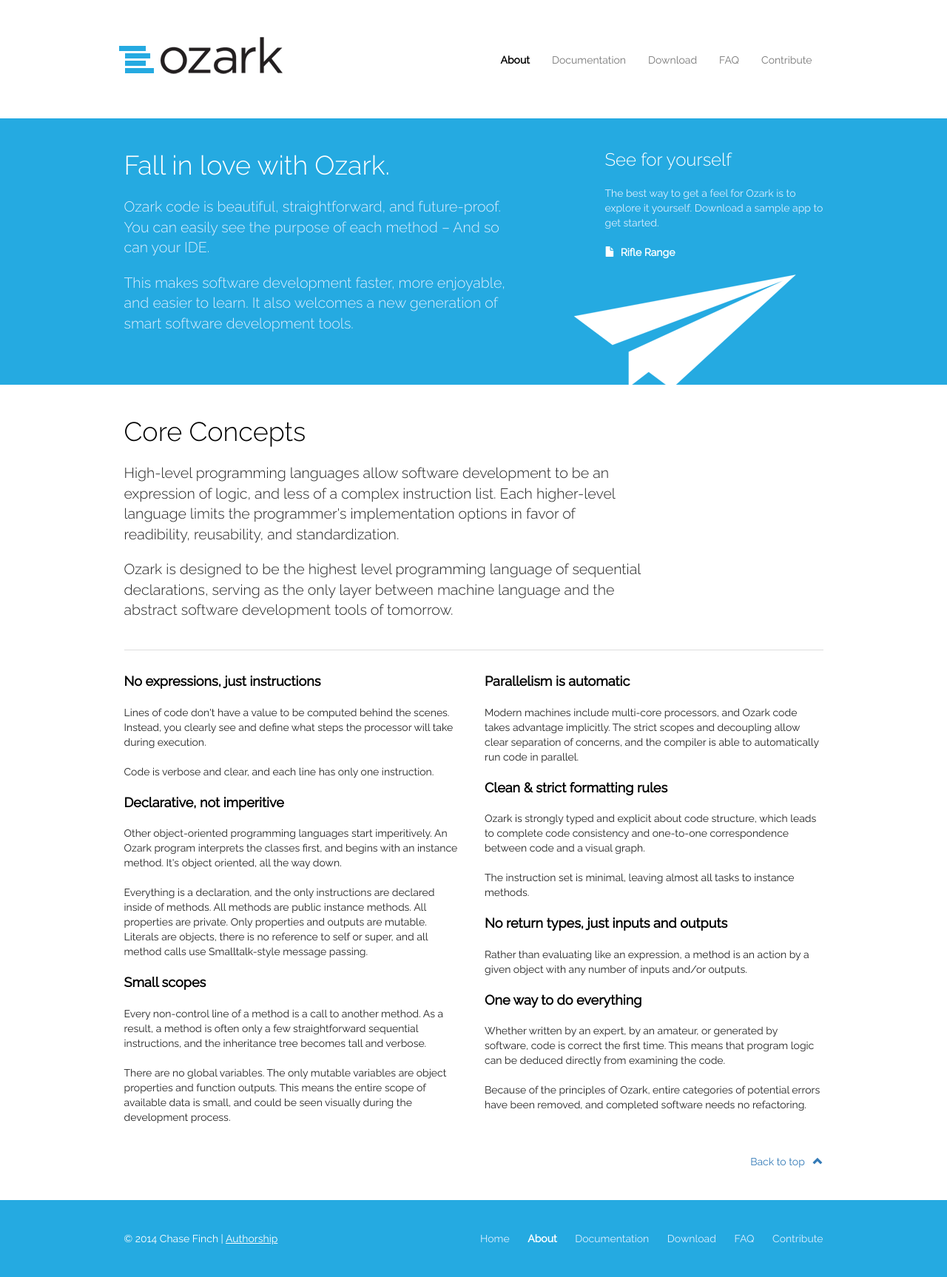
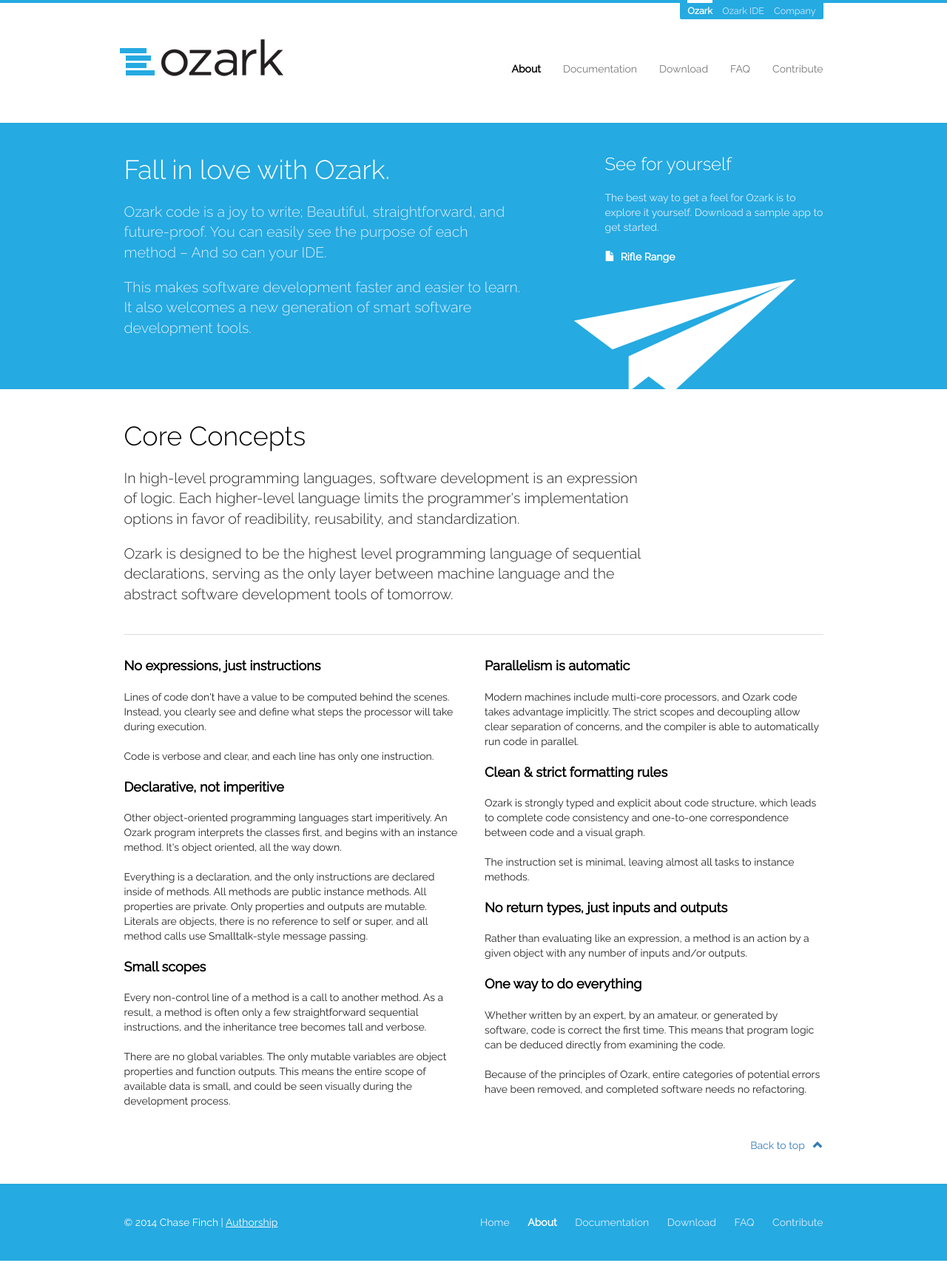
Before and after one commit to chasefinch/ozark-lang.github.io, a PHP site: page /about-ozark in a window 1280 px wide. Shown: the whole page at 74% size. After the commit the page ends 1704 px from the top, so only its background shows below. Run offline with PHP 8.4, Linux system fonts and the light colour scheme; some libraries are stand-ins or nearby versions.

Commit message:
Ribbon section, other stuff

```diff
--- a/about-ozark.php
+++ b/about-ozark.php
@@ -1,5 +1,14 @@
 <?php $title = "Ozark Language - About"; $description = "Ozark is an elegant, open-source programming language. Through strict code standards, Ozark enables new tools for generating software."; require('includes/header.php'); ?>
   <body>
+    <section class="ribbon">
+      <div class='container'>
+        <div class='row'>
+          <div class='col-md-10 col-md-offset-1'>
+            <?php $site = 'ozark'; require('includes/site-nav.php'); ?>
+          </div>
+        </div>
+      </div>
+    </section>
   	<header>
 	  	<div class='container'>
         <div class='row'>
@@ -9,7 +18,6 @@
         </div>
 	    </div>
   	</header>
-    <section class='offset'></section>
     <section class='blue airplane'>
       <div class='container'>
         <div class='row'>
@@ -17,8 +25,8 @@
             <div class='row'>
               <div class='col-sm-7'>
                 <h1>Fall in love with Ozark.</h1>
-                <p class='lead'>Ozark code is beautiful, straightforward, and future-proof. You can easily see the purpose of each method &ndash; And so can your IDE.</p>
-                <p class='lead'>This makes software development faster, more enjoyable, and easier to learn. It also welcomes a new generation of smart software development tools.</p>
+                <p class='lead'>Ozark code is a joy to write; Beautiful, straightforward, and future-proof. You can easily see the purpose of each method &ndash; And so can your IDE.</p>
+                <p class='lead'>This makes software development faster and easier to learn. It also welcomes a new generation of smart software development tools.</p>
                 <div style='clear:both;'></div>
               </div>
               <div class='col-sm-4 col-sm-offset-1'>
@@ -42,7 +50,7 @@
             <div class='row'>
               <div class='col-sm-9'>
                 <h1>Core Concepts</h1>
-                <p class='lead'>High-level programming languages allow software development to be an expression of logic, and less of a complex instruction list. Each higher-level language limits the programmer's implementation options in favor of readibility, reusability, and standardization.</p>
+                <p class='lead'>In high-level programming languages, software development is an expression of logic. Each higher-level language limits the programmer's implementation options in favor of readibility, reusability, and standardization.</p>
                 <p class='lead'>Ozark is designed to be the highest level programming language of sequential declarations, serving as the only layer between machine language and the abstract software development tools of tomorrow.</p>
               </div>
             </div>
--- a/css/style.css
+++ b/css/style.css
@@ -16,8 +16,6 @@ h2.subheading, h3.subheading { margin-bottom:2em; }
 h1.main-heading { margin-top:0; padding-top:0; }
 
 a.download { font-weight:bold; text-decoration:none; }
-
-.bg-pad { padding-bottom:40px; }
 
 .btn { margin-bottom:1em; }
 
@@ -49,20 +47,28 @@ a.download { font-weight:bold; text-decoration:none; }
 
 .nothing { color:#fd9632; color:#e92c31; }
 
-#newsletter { position:absolute; top:0; right:0; padding:3px 5px; color:#fff; background-color:#25aae1; text-decoration:none; }
+/*---*/
+
+.site-nav { font-size:0.9em; display:inline-block; float:right; margin-top:-4px; }
+	.site-nav ul { margin:0; padding:0 5px; border-bottom-right-radius:2px; border-bottom-left-radius:2px; background-color:#25aae1; }
+		.site-nav ul li { margin:0 0.4em 0 0.4em; padding:0 0 0 0; list-style-type:none; display:inline-block; }
+			.site-nav ul li a { color:#d5eaff; padding:6px 0 2px 0; text-decoration:none; display:block; }
+				.site-nav ul li a:hover { color:#fff; }
+				.site-nav ul li.active a { color:#fff; font-weight:bold; padding-top:2px; border-top:4px solid #fff; }
 
 /*---*/
 
-header { padding-top:4em; padding-bottom:2.4em; }
+header { padding-top:3em; padding-bottom:2em; }
 
-#logo { width:225px; height:50px; position:relative; top:-6px; left:-8px; }
+#logo { width:225px; height:50px; position:relative; top:-15px; left:8px; }
 
 .navbar-header { z-index:100; position:relative; }
 
 .navbar-default { border:none; background-color:transparent; z-index:1; position:relative; }
 	.navbar-default .navbar-collapse, .navbar-default .navbar-form { border:none; }
+	.navbar-default .container-fluid { padding:0; }
 .navbar-brand { padding:0; }
-.navbar-default .navbar-toggle { margin-right:0; background-color:transparent; border-color:transparent; }
+.navbar-default .navbar-toggle { background-color:transparent; border-color:transparent; }
 	.navbar-default .navbar-toggle:hover { background-color:transparent; border-color:transparent; }
 	.navbar-default .navbar-toggle .icon-bar { background-color:#333; }
 	.navbar-default .navbar-toggle.collapsed .icon-bar { background-color:#bbb; }
@@ -98,7 +104,11 @@ section.blue { padding:20px 0; min-height:360px; background:#25aae1; color:#fff;
 
 section.white { padding:20px 0; }
 
+section.ribbon { text-align:center; border-top:4px solid #25aae1; }
+
 div.portal .glyphicon { float:right; margin-right:15px; color:#25aae1; }
+
+.bg-pad { padding-bottom:40px; }
 
 .continue { text-align:right; margin:1em 0 1em 0; }
 
@@ -116,7 +126,7 @@ div.portal .glyphicon { float:right; margin-right:15px; color:#25aae1; }
 .code .links { padding-top:5em; }
 
 .code-sample-header { background-color:#25aae1; border:1px solid #258ac1; border-top:5px solid #258ac1; padding:5px 15px; color:#fff; margin-right:20px; border-top-right-radius:3px; border-top-left-radius:3px; }
-.code-sample { border:1px solid #bbb; border-top:none; padding:15px; margin-right:20px; overflow-x:scroll; word-wrap:normal; }
+.code-sample { border:1px solid #bbb; border-top:none; padding:15px; margin-right:20px; overflow-x:scroll; word-wrap:normal; border-bottom-right-radius:3px; border-bottom-left-radius:3px; }
 	.code-sample pre { border:none !important; background:transparent !important; margin:0; padding:0; }
 
 
--- /dev/null
+++ b/includes/site-nav.php
@@ -0,0 +1,7 @@
+<div class="site-nav">
+  <ul>
+    <li<?php if($site == 'ozark') echo " class='active'"; ?>><a href="/">Ozark</a></li>
+    <li<?php if($site == 'ozark-ide') echo " class='active'"; ?>><a href="/">Ozark IDE</a></li>
+    <li<?php if($site == 'company') echo " class='active'"; ?>><a href="/">Company</a></li>
+  </ul>
+</div>
```
Also changed, not shown: contribute-to-ozark.php (+10 -1 lines), download-ozark.php (+9 -0 lines), index.php (+9 -0 lines), language-documentation/index.php (+9 -0 lines), ozark-faq.php (+10 -1 lines).
